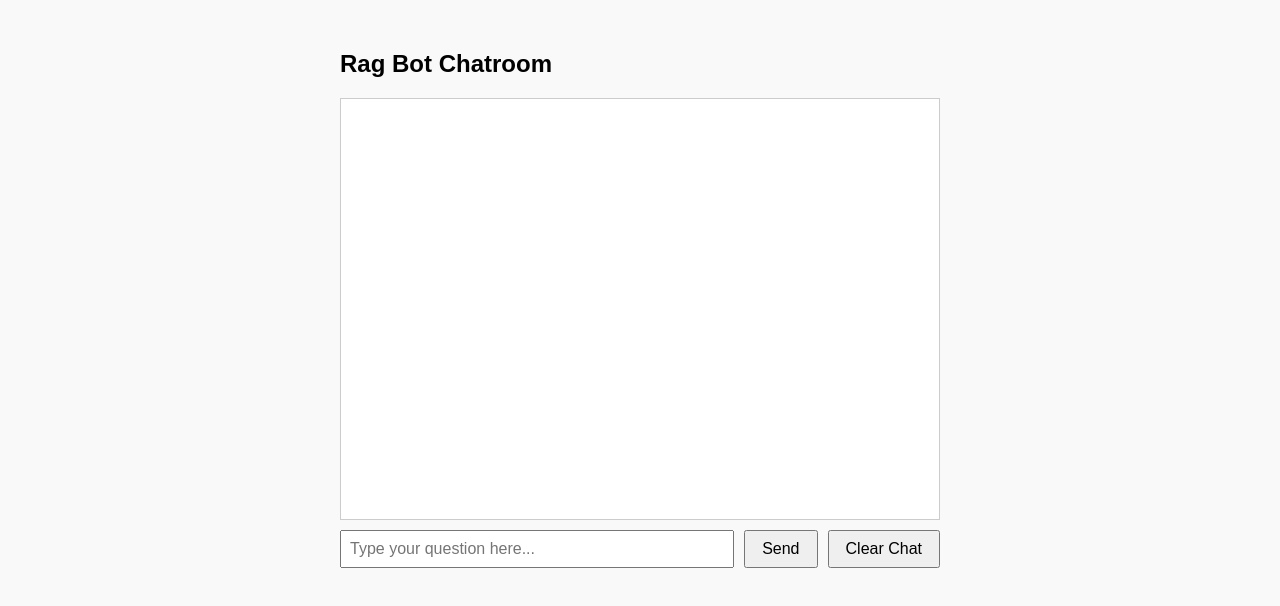
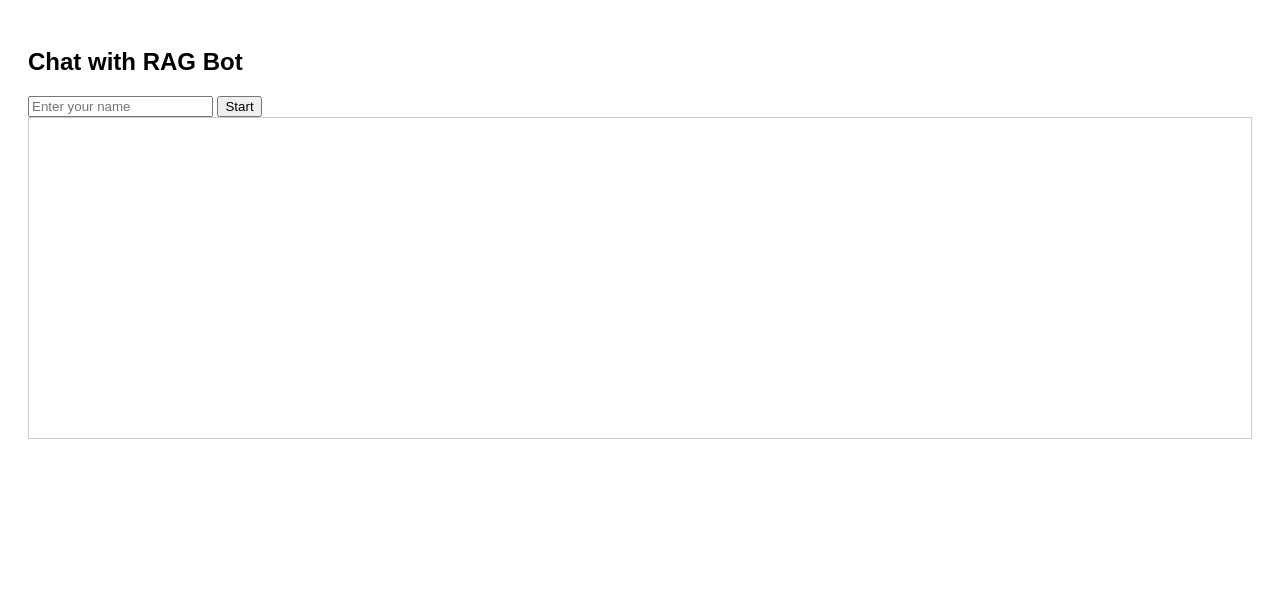
Before and after one commit to antoniuspangestuwidodo/RagBotWebChat, a website: page public/index.html in a window 1280 px wide. Drawn offline with Linux system fonts and the light colour scheme.

Commit message:
Recognizing Username

```diff
--- a/public/index.html
+++ b/public/index.html
@@ -1,108 +1,83 @@
 <!DOCTYPE html>
-<html lang="en">
+<html>
 <head>
-<meta charset="UTF-8" />
-<meta name="viewport" content="width=device-width, initial-scale=1" />
-<title>Chatroom RagBot</title>
+  <title>RAG Web Chat</title>
   <style>
-  body {
-    font-family: Arial, sans-serif;
-    max-width: 600px;
-    margin: 20px auto;
-    padding: 10px;
-    background: #f9f9f9;
-  }
-  #chat {
-    border: 1px solid #ccc;
-    height: 400px;
-    overflow-y: auto;
-    padding: 10px;
-    background: #fff;
-    margin-bottom: 10px;
-    display: flex;
-    flex-direction: column;
-    gap: 10px;
-  }
-  .message {
-    padding: 8px 12px;
-    border-radius: 12px;
-    max-width: 75%;
-    word-wrap: break-word;
-  }
-  .user {
-    background-color: #0078d7;
-    color: white;
-    align-self: flex-end;
-  }
-  .bot {
-    background-color: #e5e5ea;
-    color: #000;
-    align-self: flex-start;
-  }
-  #inputArea {
-    display: flex;
-    gap: 10px;
-  }
-  #q {
-    flex-grow: 1;
-    padding: 8px;
-    font-size: 1rem;
-  }
-  button {
-    padding: 8px 16px;
-    font-size: 1rem;
-    cursor: pointer;
-  }
+    body { font-family: sans-serif; padding: 20px; }
+    #chat { border: 1px solid #ccc; padding: 10px; height: 300px; overflow-y: scroll; }
+    .msg { margin: 5px 0; }
+    .user { font-weight: bold; color: blue; }
+    .bot { font-weight: bold; color: green; }
+    #controls { margin-top: 10px; }
   </style>
 </head>
 <body>
-  <h2>Rag Bot Chatroom</h2>
+
+  <h2>Chat with RAG Bot</h2>
+
+  <div>
+    <input id="name" placeholder="Enter your name" />
+    <button onclick="startChat()">Start</button>
+  </div>
+
   <div id="chat"></div>
-  <div id="inputArea">
-    <input id="q" placeholder="Type your question here..." autocomplete="off" />
+
+  <div id="controls" style="display:none;">
+    <input id="q" placeholder="Your question" />
     <button onclick="send()">Send</button>
-    <button onclick="clearChat()">Clear Chat</button>
+    <button onclick="clearChat()">Clear</button>
   </div>
 
   <script>
-  const chatDiv = document.getElementById("chat");
-  const input = document.getElementById("q");
+    let userId = "";
+    let userName = "";
 
-  function appendMessage(text, sender) {
-    const msgDiv = document.createElement("div");
-    msgDiv.classList.add("message", sender);
-    msgDiv.innerText = text;
-    chatDiv.appendChild(msgDiv);
-    chatDiv.scrollTop = chatDiv.scrollHeight; // auto scroll down
+    function startChat() {
+      userName = document.getElementById("name").value.trim();
+      if (!userName) {
+        alert("Please enter your name.");
+        return;
+      }
+
+      // Generate simple user ID
+      userId = "user-" + Math.random().toString(36).substring(2, 10);
+      document.getElementById("controls").style.display = "block";
+      addMessage("bot", `Hello ${userName}, feel free to ask anything based on the document!`);
+    }
+
+    function addMessage(sender, text) {
+      const chat = document.getElementById("chat");
+      const div = document.createElement("div");
+      div.className = "msg";
+      div.innerHTML = `<span class="${sender}">${sender === "user" ? userName : "Bot"}:</span> ${text}`;
+      chat.appendChild(div);
+      chat.scrollTop = chat.scrollHeight;
     }
 
     async function send() {
-    const question = input.value.trim();
-    if (!question) return;
-    appendMessage(question, "user");
-    input.value = "";
-    try {
+      const q = document.getElementById("q").value.trim();
+      if (!q) return;
+
+      addMessage("user", q);
+      document.getElementById("q").value = "";
+
       const res = await fetch("https://ragteamscloudstorage-production.up.railway.app/api/webchat", {
         method: "POST",
         headers: { "Content-Type": "application/json" },
-        body: JSON.stringify({ context: "", question })
+        body: JSON.stringify({
+          question: q,
+          userId: userId,
+          userName: userName
+        })
       });
-      if (!res.ok) throw new Error(`Server error: ${res.status}`);
+
       const data = await res.json();
-      appendMessage(data.answer || "No answer founded.", "bot");
-    } catch (err) {
-      appendMessage("Error: " + err.message, "bot");
-    }
+      addMessage("bot", data.answer);
     }
 
     function clearChat() {
-    chatDiv.innerHTML = "";
+      document.getElementById("chat").innerHTML = "";
     }
-
-  // Optional: Send if user press Enter
-  input.addEventListener("keypress", (e) => {
-    if (e.key === "Enter") send();
-  });
   </script>
 </body>
 </html>
```
Lines whose indentation alone changed are shown as unchanged.
